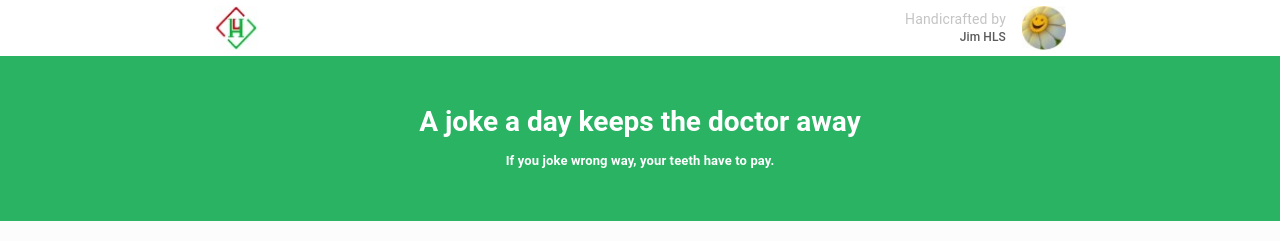
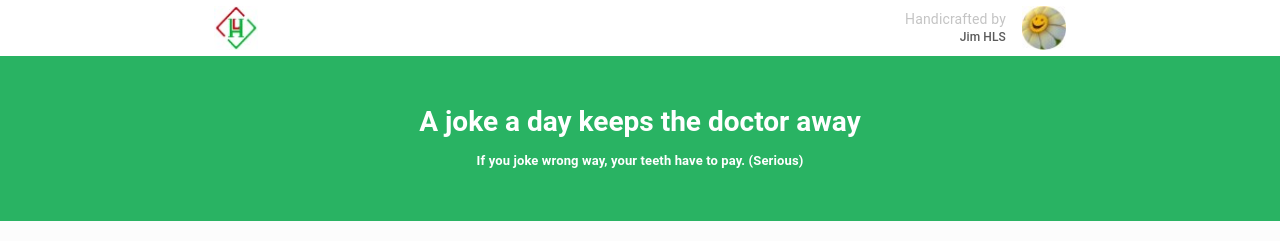
Before and after one commit to duypnafx13348/HSL-interview, a Next.js app: page / in a window 1280 px wide. Shown: the top 241 px of the page. Built offline with nearby package versions, Linux system fonts and the light colour scheme.

Commit message:
complete

```diff
--- a/pages/index.tsx
+++ b/pages/index.tsx
@@ -41,8 +41,12 @@ const Home = () => {
           >
             A joke a day keeps the doctor away
           </Typography>
-          <Typography fontSize={{ xs: "10px", sm: "13px" }} fontWeight={600}>
-            If you joke wrong way, your teeth have to pay.
+          <Typography
+            fontSize={{ xs: "10px", sm: "13px" }}
+            fontWeight={600}
+            color="e2f4ea"
+          >
+            If you joke wrong way, your teeth have to pay. (Serious)
           </Typography>
         </Container>
       </Box>
```
